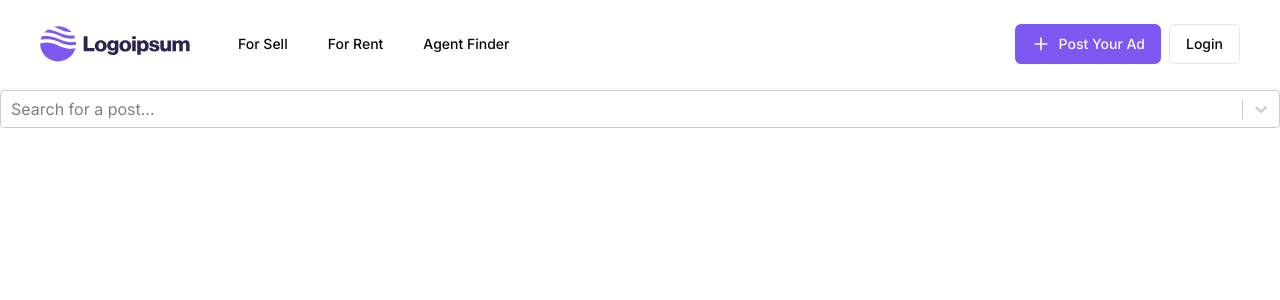
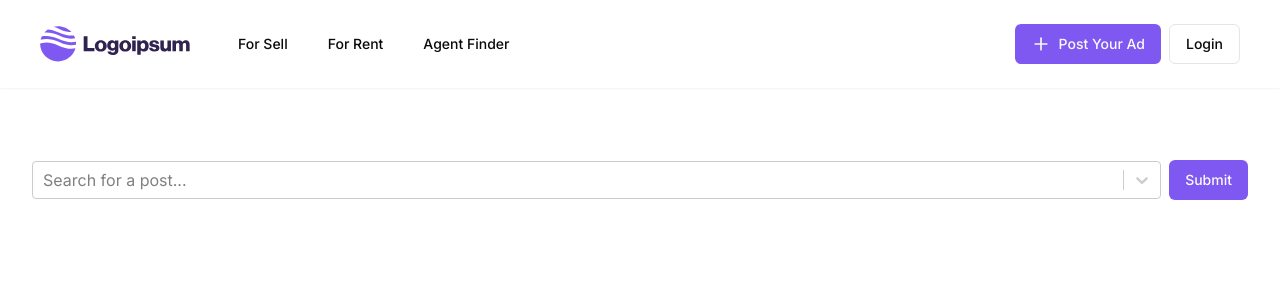
Before and after one commit to mohsensami/next-real-estate, a Next.js app: page /add-new-listing in a window 1280 px wide. Shown: the top 300 px of the page. Built offline with nearby package versions, Linux system fonts and the light colour scheme; no server answers.

Commit message:
button to value in select box

```diff
--- a/app/(routes)/add-new-listing/page.jsx
+++ b/app/(routes)/add-new-listing/page.jsx
@@ -1,5 +1,6 @@
 'use client';
 
+import { Button } from '@/components/ui/button';
 import React, { useState } from 'react';
 import Select from 'react-select';
 
@@ -26,13 +27,15 @@ export default function AddNewListing() {
             try {
                 const response = await fetch(url);
                 const data = await response.json();
-                console.log(data);
+                // console.log(data);
 
                 if (data.results.length > 0) {
                     const { results } = data;
                     const dataa = results.map((post) => ({
                         value: post.formatted,
                         label: post.formatted,
+                        lat: post.geometry.lat,
+                        lng: post.geometry.lng,
                     }));
                     return dataa;
                     // console.log(results);
@@ -50,25 +53,28 @@ export default function AddNewListing() {
     };
 
     const handleChange = (value) => {
-        console.log(value);
-        setInputCity(value);
-        fetchCoordinates(value);
+        setOptions(value);
     };
 
     return (
-        <div className="App">
+        <div className="container">
+            <div className=" mt-40 flex items-center gap-2">
                 <AsyncSelect
-                cacheOptions={options.map((item) => {
-                    return {
-                        value: item.formatted,
-                        label: item.formatted,
-                    };
-                })}
+                    className="w-full"
+                    // cacheOptions={options.map((item) => {
+                    //     return {
+                    //         value: item.formatted,
+                    //         label: item.formatted,
+                    //     };
+                    // })}
                     // defaultOptions
                     loadOptions={fetchCoordinates}
                     onChange={handleChange}
                     placeholder="Search for a post..."
+                    isClearable={true}
                 />
+                <Button onClick={() => console.log(options)}>Submit</Button>
+            </div>
         </div>
     );
 }
```
Lines whose indentation alone changed are shown as unchanged.
